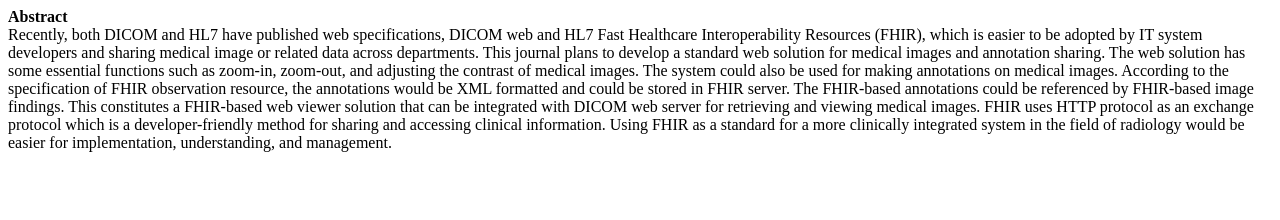
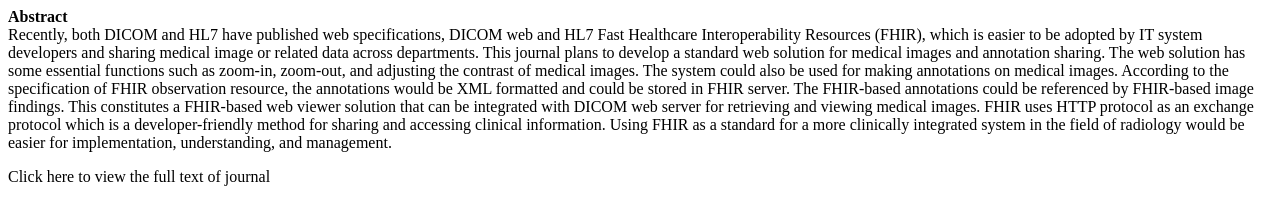
Before and after one commit to victoriatjia/Guideline, a plain HTML site: page index.html in a window 1280 px wide. Drawn offline with Linux system fonts and the light colour scheme.

Commit message:
Update index.html

```diff
--- a/index.html
+++ b/index.html
@@ -3,8 +3,9 @@
 <body>
 <p><b>Abstract</b><br>
 Recently, both DICOM and HL7 have published web specifications, DICOM web and HL7 Fast Healthcare Interoperability Resources (FHIR), which is easier to be adopted by IT system developers and sharing medical image or related data across departments. This journal plans to develop a standard web solution for medical images and annotation sharing. The web solution has some essential functions such as zoom-in, zoom-out, and adjusting the contrast of medical images. The system could also be used for making annotations on medical images. According to the specification of FHIR observation resource, the annotations would be XML formatted and could be stored in FHIR server. The FHIR-based annotations could be referenced by FHIR-based image findings. This constitutes a FHIR-based web viewer solution that can be integrated with DICOM web server for retrieving and viewing medical images. FHIR uses HTTP protocol as an exchange protocol which is a developer-friendly method for sharing and accessing clinical information. Using FHIR as a standard for a more clinically integrated system in the field of radiology would be easier for implementation, understanding, and management.
+</p>
+  <p><a hred="https://victoriatjia.github.io/Guideline/Develop%20a%20Standard%20Web%20Solution%20for%20Medical%20Images%20and%20Annotation%20Sharing.pdf">Click here to view the full text of journal</a></p>
 
-</p>
 </body>
 
 </html>
```
